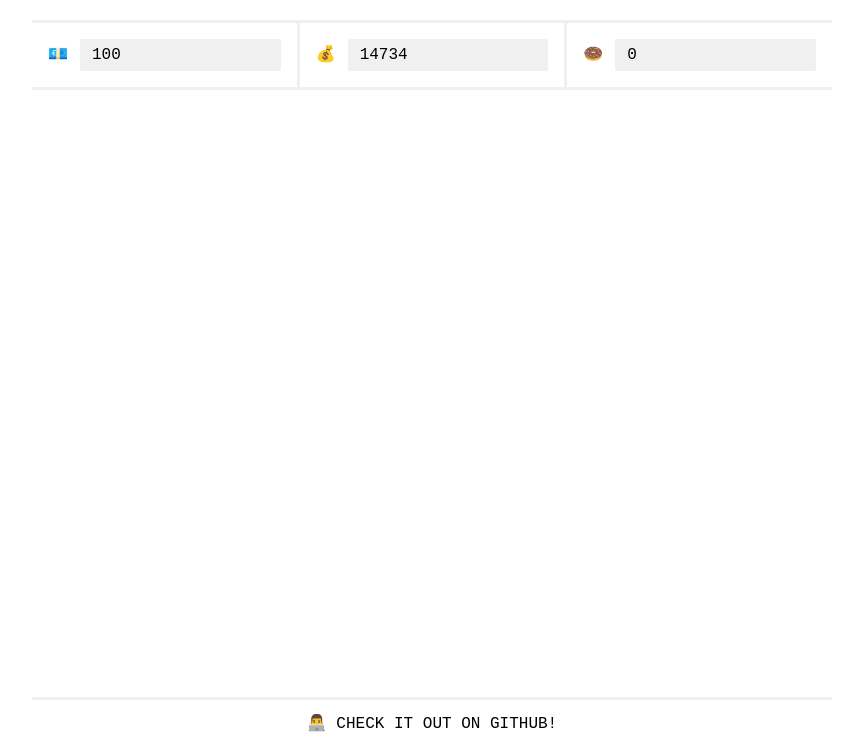
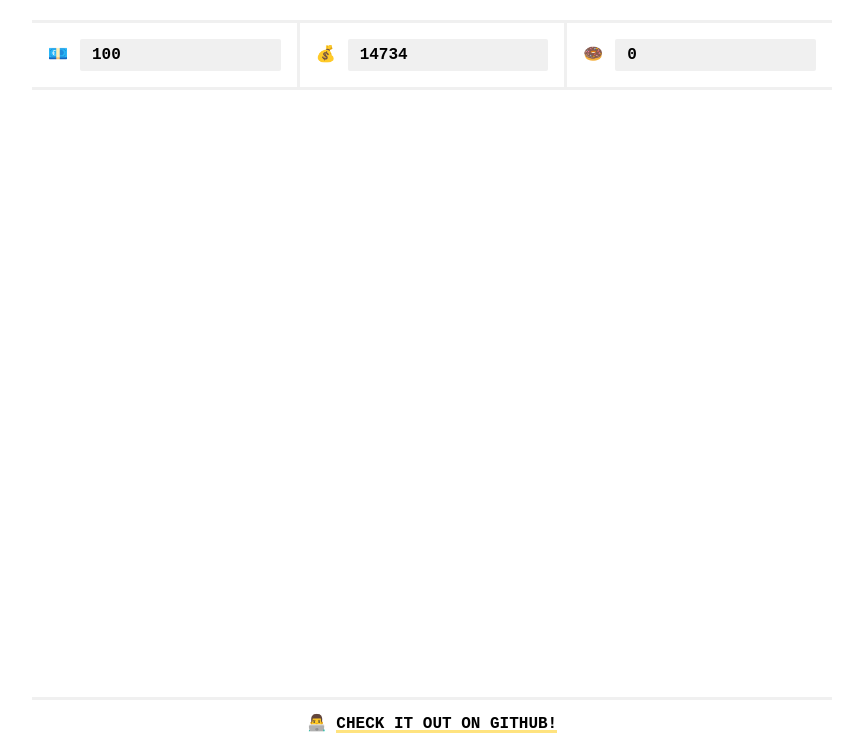
Before and after one commit to Danziger/slotjs, a website built with webpack: page src/app/templates/index.html in a window 1280 px wide. Shown: the part 52-800 px from the top of the page, without its empty margins (208-1071 px from the left). Built offline with nearby package versions, Linux system fonts and the light colour scheme.

Commit message:
Adds link underline and bold font.

```diff
--- a/src/app/components/app/app.style.scss
+++ b/src/app/components/app/app.style.scss
@@ -8,12 +8,14 @@
         user-select: none;
         max-width: 800px;
         margin: 0 auto;
+        font-weight: bold;
+        font-size: 16px;
+        line-height: 16px;
     }
 
     &__title {
         padding: 24px 16px;
         margin: 0;
-        font-weight: bold;
         font-size: 24px;
         line-height: 24px;
         border-bottom: 3px solid #F0F0F0;
@@ -21,8 +23,6 @@
     }
 
     &__state {
-        font-size: 16px;
-        line-height: 16px;
         border-bottom: 3px solid #F0F0F0;
         margin: 0;
         list-style: none;
@@ -71,11 +71,17 @@
 
     &__link {
         padding: 16px;
-        font-size: 16px;
-        line-height: 16px;
         display: block;
         text-decoration: none;
         color: black;
         text-transform: uppercase;
+
+        &Underline {
+            box-shadow: inset 0 -3px 0 0 rgba(255, 200, 0, .5);
+        }
+
+        &:hover > &Underline {
+            box-shadow: inset 0 -3px 0 0 rgb(255, 200, 0);
+        }
     }
 }
--- a/src/app/templates/index.html
+++ b/src/app/templates/index.html
@@ -38,7 +38,9 @@
     </main>
 
     <footer class="app__footer">
-        <a class="app__link" href="https://github.com/Danziger/slotjs">👨‍💻 Check it out on GitHub!</a>
+        <a class="app__link" href="https://github.com/Danziger/slotjs">
+            👨‍💻 <span class="app__linkUnderline">Check it out on GitHub!</span>
+        </a>
     </footer>
 
 </body>
```
